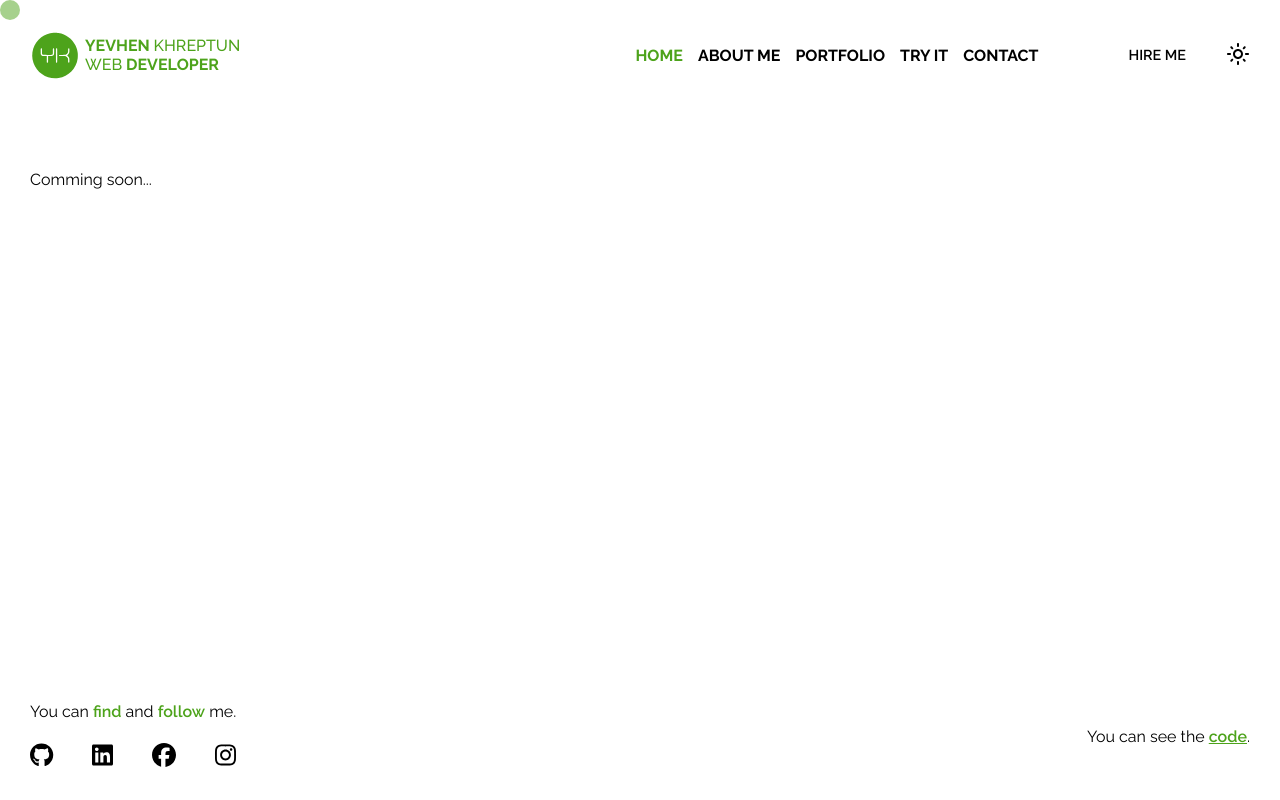
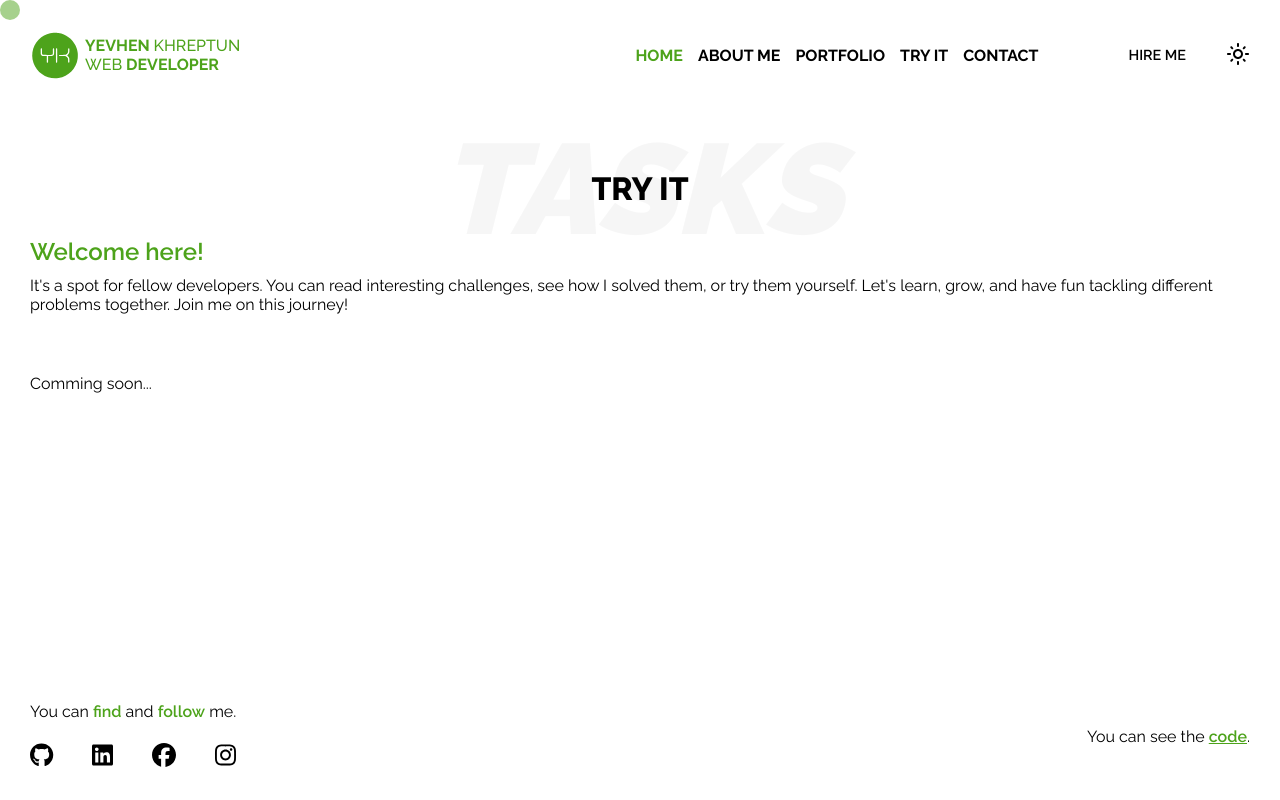
Before and after one commit to khreptunyevhen/react-portfolio, a React (Vite) app: page /try-it in a window 1280 px wide. Built offline with nearby package versions, Linux system fonts and the light colour scheme.

Commit message:
Update data

```diff
--- a/src/App.jsx
+++ b/src/App.jsx
@@ -6,7 +6,6 @@ import Cursor from "./components/Cursor.jsx";
 import Main from "./components/Main.jsx";
 
 function App() {
-  // const [themeMode, setThemeMode] = useState("light");
   const [themeMode, setThemeMode] = useState(() =>
     JSON.parse(window.localStorage.getItem("theme"))
   );
@@ -16,8 +15,6 @@ function App() {
     y: 0,
   });
   const [screenWidth, setScreenWidth] = useState(window.innerWidth);
-
-  console.log(themeMode);
 
   useEffect(() => {
     const mouseMove = (e) => {
--- a/src/components/TryIt.jsx
+++ b/src/components/TryIt.jsx
@@ -6,12 +6,6 @@ import Task from "./Task";
 const { challenges } = info;
 
 function TryIt() {
-  if (!challenges)
-    return (
-      <div className="try-it">
-        <p className="container">Comming soon...</p>
-      </div>
-    );
   return (
     <section className="try-it">
       <div className="container">
@@ -28,11 +22,17 @@ function TryIt() {
         yourself. Let's learn, grow, and have fun tackling different problems
         together. Join me on this journey!`}
         </p>
-        <div className="try-it__tasks">
-          {challenges.map((challenge) => (
-            <Task key={challenge.id} challenge={challenge} />
-          ))}
-        </div>
+        {
+          <div className="try-it__tasks">
+            {challenges ? (
+              challenges.map((challenge) => (
+                <Task key={challenge.id} challenge={challenge} />
+              ))
+            ) : (
+              <p>Comming soon...</p>
+            )}
+          </div>
+        }
       </div>
     </section>
   );
--- a/src/components/styles/task.css
+++ b/src/components/styles/task.css
@@ -13,6 +13,7 @@
 .task__img {
   height: 200px;
   background-color: var(--font-color-opacity);
+  border: 1px solid var(--font-color-opacity);
   margin-bottom: 20px;
 }
 
--- a/src/components/styles/try-it.css
+++ b/src/components/styles/try-it.css
@@ -4,7 +4,7 @@
 }
 
 .try-it__description {
-  margin-bottom: 20px;
+  margin-bottom: 60px;
 }
 
 .try-it__description span {
```
